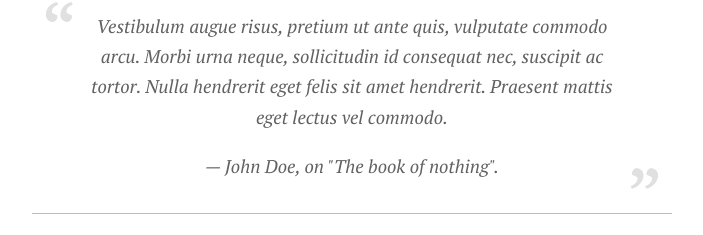
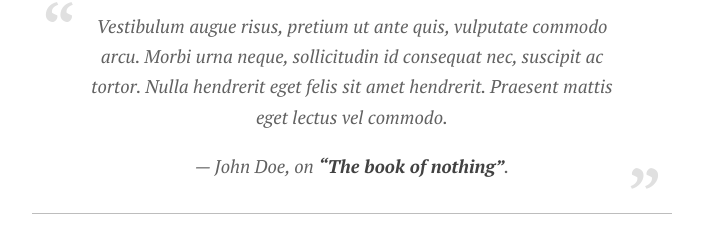
Before and after one commit to wallacejme/blogging-tool-for-gh-pages, a website: page index.html in a window 1280 px wide. Shown: the part 4267-4502 px from the top of the page, without its empty margins (288-991 px from the left). Drawn offline with nearby package versions, Linux system fonts and the light colour scheme; a web font is replaced by a local one.

Commit message:
change link colors inside blockquote to gray (#424242)

```diff
--- a/css/styles.css
+++ b/css/styles.css
@@ -294,6 +294,10 @@ blockquote p:first-child {
 blockquote p:last-child {
   margin-bottom: 0 !important;
 }
+blockquote a {
+  color: #424242;
+  border-color: #424242;
+}
 
 code {
   font-family: 'SFMono-Regular', Monaco, Consolas, 'Liberation Mono', Menlo,
--- a/index.html
+++ b/index.html
@@ -182,7 +182,7 @@
                 Nulla hendrerit eget felis sit amet hendrerit. Praesent mattis eget
                 lectus vel commodo.
               </p>
-              <p>&mdash; John Doe, on "The book of nothing".</p>
+              <p>&mdash; John Doe, on <a href="">“The book of nothing”</a>.</p>
             </blockquote>
 
             <h3 id="Definition-List-dl">
```
